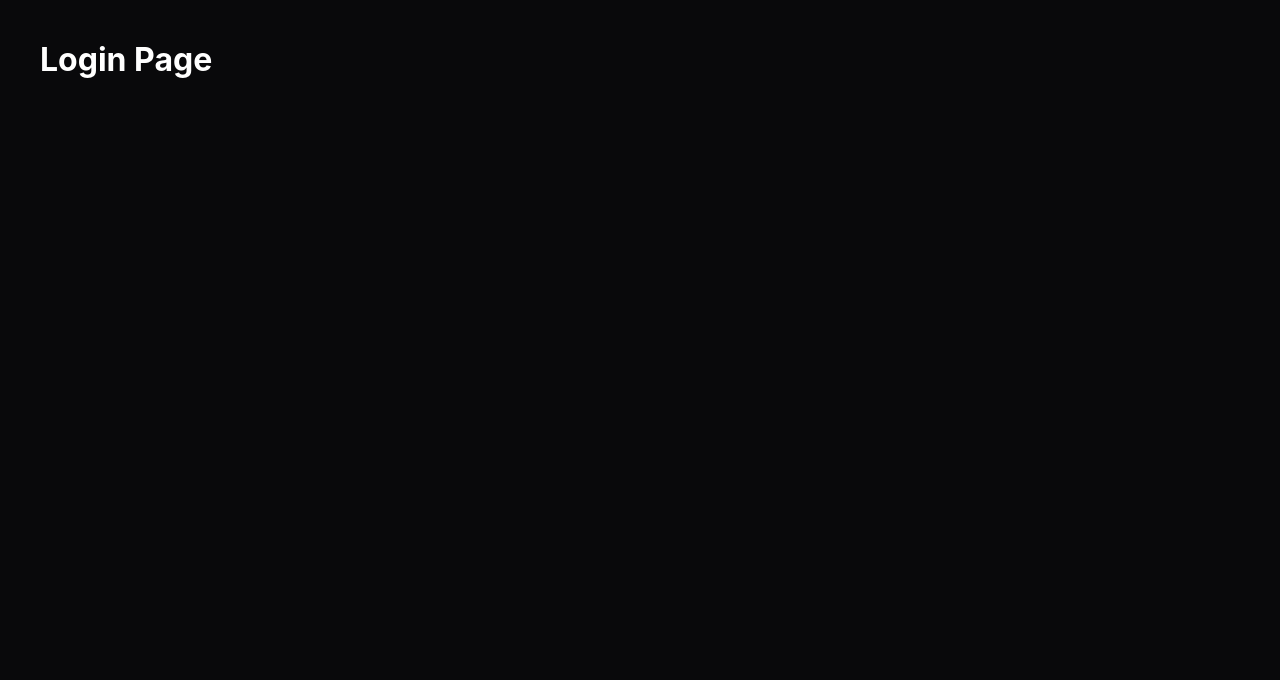
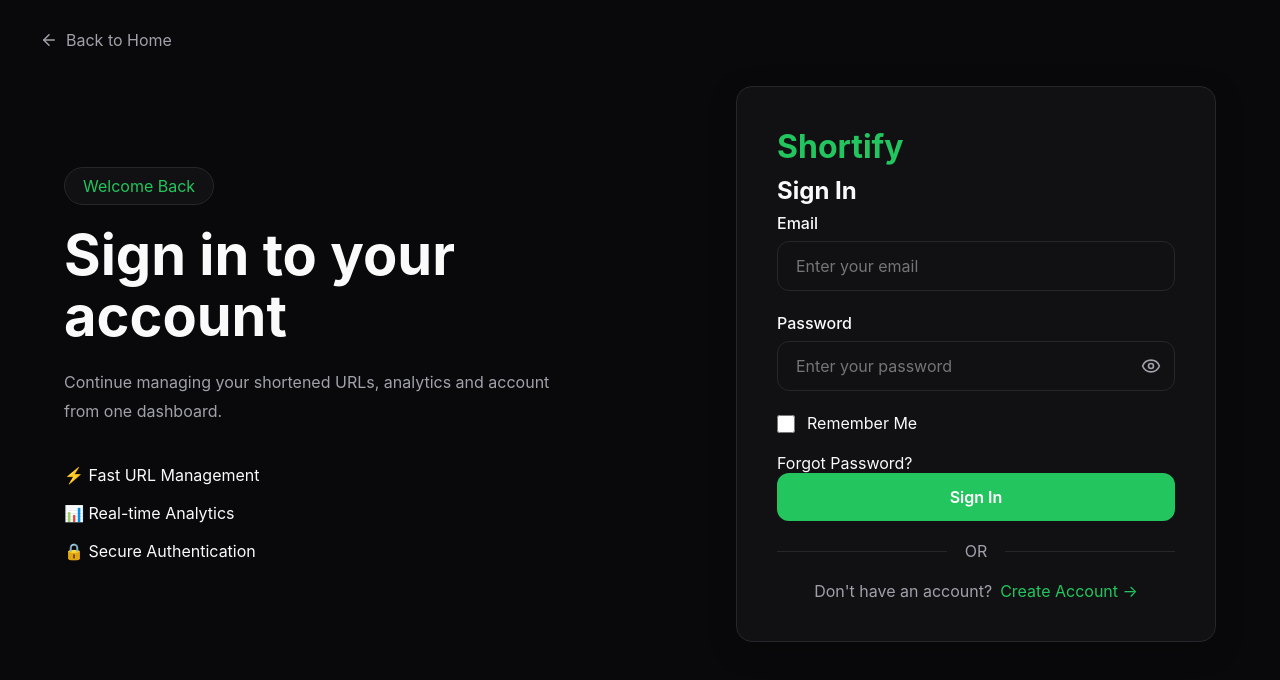
Before and after one commit to abhirajkr16/URL-Shortner, a React app in the folder frontend/: page /login in a window 1280 px wide. Shown: the top 680 px of the page. Built offline with nearby package versions, Linux system fonts and the light colour scheme; the HTML template or start-up script is replaced by a standard one.

Commit message:
feat(auth): build login page UI

```diff
--- a/frontend/src/modules/auth/LoginPage.jsx
+++ b/frontend/src/modules/auth/LoginPage.jsx
@@ -1,13 +1,190 @@
+import { useState } from "react";
+import { Link } from "react-router-dom";
+import { ArrowLeft } from "lucide-react";
+
+import Card from "../../components/ui/Card";
+import Button from "../../components/ui/Button";
+import Input from "../../components/ui/Input";
+
+import { validateLoginForm } from "./authValidation";
+
+import "./login.css";
+
 function LoginPage() {
+
+    const [form, setForm] = useState({
+        email: "",
+        password: "",
+        rememberMe: false,
+    });
+
+    const [errors, setErrors] = useState({});
+
+    function handleChange(event) {
+
+        const { name, value, type, checked } = event.target;
+
+        setForm((previousForm) => ({
+            ...previousForm,
+            [name]: type === "checkbox"
+                ? checked
+                : value,
+        }));
+
+        setErrors((previousErrors) => ({
+            ...previousErrors,
+            [name]: "",
+        }));
+
+    }
+
+    function handleSubmit(event) {
+
+        event.preventDefault();
+
+        const validationErrors =
+            validateLoginForm(form);
+
+        setErrors(validationErrors);
+
+        if (Object.keys(validationErrors).length === 0) {
+
+            console.table(form);
+
+        }
+
+    }
+
     return (
-        <h1
-            style={{
-                color: "white",
-                padding: "40px",
-            }}
-        >
-            Login Page
-        </h1>
+        <section className="login">
+
+            <Link
+                to="/"
+                className="login__back"
+            >
+                <ArrowLeft size={18} />
+                Back to Home
+            </Link>
+
+            <div className="container login__container">
+
+                {/* Left */}
+
+                <div className="login__content">
+
+                    <span className="login__badge">
+                        Welcome Back
+                    </span>
+
+                    <h1 className="login__title">
+                        Sign in to your account
+                    </h1>
+
+                    <p className="login__description">
+                        Continue managing your shortened URLs,
+                        analytics and account from one dashboard.
+                    </p>
+
+                    <div className="login__features">
+
+                        <div className="feature-item">
+                            ⚡ Fast URL Management
+                        </div>
+
+                        <div className="feature-item">
+                            📊 Real-time Analytics
+                        </div>
+
+                        <div className="feature-item">
+                            🔒 Secure Authentication
+                        </div>
+
+                    </div>
+
+                </div>
+
+                {/* Right */}
+
+                <Card>
+
+                    <div className="login__logo">
+                        Shortify
+                    </div>
+
+                    <h2>Sign In</h2>
+
+                    <form onSubmit={handleSubmit}>
+
+                        <Input
+                            label="Email"
+                            name="email"
+                            type="email"
+                            placeholder="Enter your email"
+                            value={form.email}
+                            onChange={handleChange}
+                            error={errors.email}
+                        />
+
+                        <Input
+                            label="Password"
+                            name="password"
+                            type="password"
+                            placeholder="Enter your password"
+                            value={form.password}
+                            onChange={handleChange}
+                            error={errors.password}
+                        />
+
+                        <div className="login__options">
+
+                            <label className="checkbox">
+
+                                <input
+                                    type="checkbox"
+                                    name="rememberMe"
+                                    checked={form.rememberMe}
+                                    onChange={handleChange}
+                                />
+
+                                Remember Me
+
+                            </label>
+
+                            <Link to="#">
+                                Forgot Password?
+                            </Link>
+
+                        </div>
+
+                        <Button
+                            type="submit"
+                            variant="primary"
+                            fullWidth
+                        >
+                            Sign In
+                        </Button>
+
+                    </form>
+
+                    <div className="divider">
+                        <span>OR</span>
+                    </div>
+
+                    <p className="login__footer">
+
+                        Don't have an account?
+
+                        <Link to="/register">
+                            Create Account →
+                        </Link>
+
+                    </p>
+
+                </Card>
+
+            </div>
+
+        </section>
     );
 }
 
--- a/frontend/src/modules/auth/authValidation.js
+++ b/frontend/src/modules/auth/authValidation.js
@@ -64,3 +64,24 @@
 
     return errors;
 }
+
+export function validateLoginForm(form) {
+
+    const errors = {};
+
+    if (!form.email.trim()) {
+        errors.email = "Email is required.";
+    }
+    else if (
+        !/^[^\s@]+@[^\s@]+\.[^\s@]+$/.test(form.email)
+    ) {
+        errors.email = "Please enter a valid email.";
+    }
+
+    if (!form.password) {
+        errors.password = "Password is required.";
+    }
+
+    return errors;
+
+}
--- a/frontend/src/modules/auth/login.css
+++ b/frontend/src/modules/auth/login.css
@@ -0,0 +1,237 @@
+.login {
+    min-height: calc(100vh - 72px);
+    display: flex;
+    align-items: center;
+    padding: 80px 0;
+}
+
+.login__container {
+    display: grid;
+    grid-template-columns: 1fr 480px;
+    gap: 80px;
+    align-items: center;
+}
+
+.login__badge {
+    display: inline-block;
+    padding: 8px 18px;
+    margin-bottom: 20px;
+
+    border: 1px solid var(--color-border);
+    border-radius: 999px;
+
+    color: var(--color-primary);
+    background: var(--color-surface);
+}
+
+.login__title {
+    font-size: 3.5rem;
+    line-height: 1.1;
+    margin-bottom: 20px;
+}
+
+.login__description {
+    color: var(--color-text-secondary);
+    line-height: 1.8;
+    margin-bottom: 40px;
+    max-width: 520px;
+}
+
+.login__features {
+    display: flex;
+    flex-direction: column;
+    gap: 18px;
+}
+
+.feature-item {
+    display: flex;
+    align-items: center;
+    gap: 14px;
+
+    color: var(--color-text);
+}
+
+/* .login__card {
+    background: var(--color-surface);
+    border: 1px solid var(--color-border);
+    border-radius: var(--radius-lg);
+    padding: 40px;
+    box-shadow: var(--shadow-md);
+} */
+
+.login__card h2 {
+    margin-bottom: 30px;
+}
+
+/* .form-group {
+    display: flex;
+    flex-direction: column;
+    margin-bottom: 20px;
+} */
+
+/* .form-group label {
+    margin-bottom: 8px;
+    font-weight: 500;
+} */
+
+/* .form-group input {
+    padding: 14px 16px;
+    border-radius: var(--radius-md);
+    border: 1px solid var(--color-border);
+
+    background: transparent;
+    color: var(--color-text);
+
+    outline: none;
+
+    transition: var(--transition);
+} */
+
+/* .form-group input:focus {
+    border-color: var(--color-primary);
+} */
+
+/* .login__button {
+    width: 100%;
+    margin-top: 10px;
+    padding: 15px;
+
+    border: none;
+    border-radius: var(--radius-md);
+
+    background: var(--color-primary);
+    color: white;
+
+    cursor: pointer;
+    font-size: 1rem;
+    font-weight: 600;
+
+    transition: var(--transition);
+}
+
+.login__button:hover {
+    background: var(--color-primary-hover);
+} */
+
+.login__footer {
+    margin-top: 20px;
+    text-align: center;
+    color: var(--color-text-secondary);
+}
+
+.login__footer a {
+    margin-left: 8px;
+    color: var(--color-primary);
+}
+
+.login__back {
+    position: absolute;
+    top: 30px;
+    left: 40px;
+
+    display: flex;
+    align-items: center;
+    gap: 8px;
+
+    color: var(--color-text-secondary);
+    transition: var(--transition);
+}
+
+.login__back:hover {
+    color: var(--color-primary);
+
+}
+
+.login__logo {
+    font-size: 2rem;
+    font-weight: 700;
+
+    margin-bottom: 10px;
+
+    color: var(--color-primary);
+}
+
+.password-field {
+    position: relative;
+}
+
+.password-field input {
+    width: 100%;
+    padding-right: 48px;
+}
+
+.password-icon {
+    position: absolute;
+
+    right: 16px;
+    top: 50%;
+
+    transform: translateY(-50%);
+
+    cursor: pointer;
+
+    color: var(--color-text-secondary);
+}
+
+/* .checkbox {
+    display: flex;
+    align-items: flex-start;
+    gap: 12px;
+
+    margin: 12px 0 20px 0;
+
+    font-size: 0.95rem;
+
+    color: var(--color-text-secondary);
+} */
+
+.checkbox {
+    display: flex;
+    align-items: flex-start;
+    /* ← Top alignment */
+    gap: 12px;
+    margin-bottom: 20px;
+}
+
+.checkbox input[type="checkbox"] {
+    width: 18px;
+    height: 18px;
+    min-width: 18px;
+    margin-top: 2px;
+    cursor: pointer;
+}
+
+.checkbox a {
+    color: var(--color-primary);
+    margin: 0 3px;
+}
+
+.divider {
+    position: relative;
+
+    margin: 20px 0;
+
+    text-align: center;
+}
+
+.divider::before {
+    content: "";
+
+    position: absolute;
+
+    left: 0;
+    right: 0;
+    top: 50%;
+
+    border-top: 1px solid var(--color-border);
+}
+
+.divider span {
+    position: relative;
+
+    padding: 0 18px;
+
+    background: var(--color-surface);
+
+    color: var(--color-text-secondary);
+}
```
